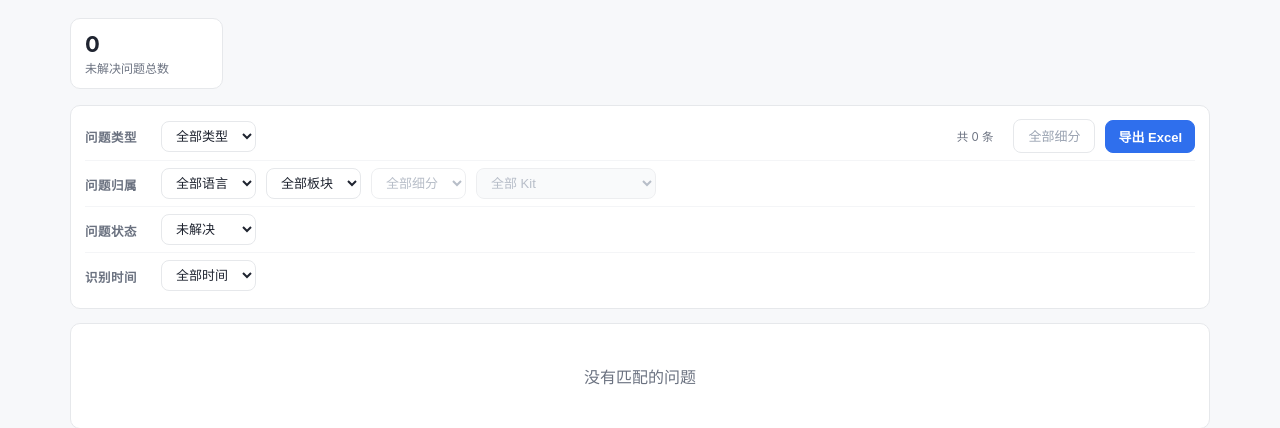
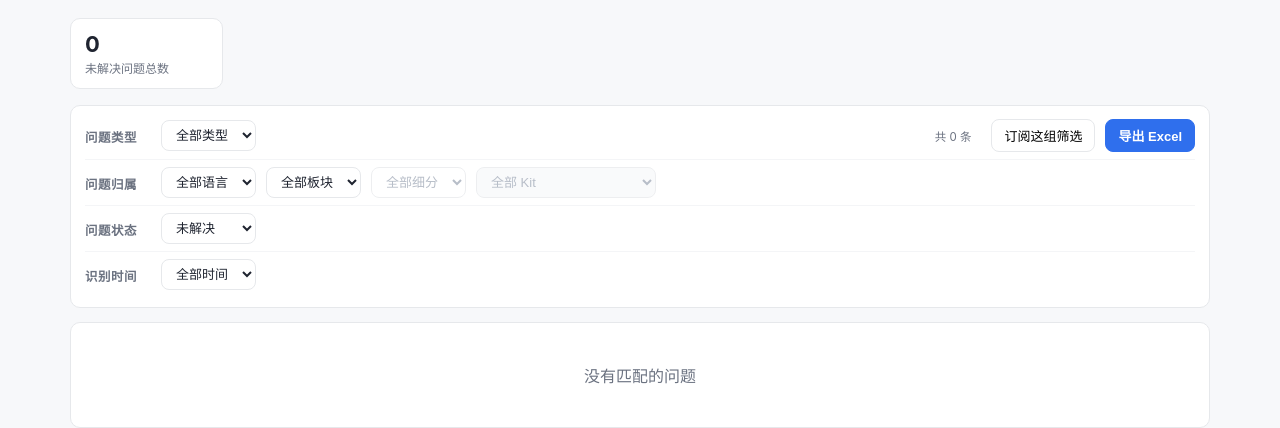
Before and after one commit to YouniQiao/docstor, a Flask app: page /issues in a window 1280 px wide. Shown: the part 54-482 px from the top of the page. Run offline with Flask 3, Linux system fonts and the light colour scheme; data comes from the database, SQL or seed files in the repository; data that the repository does not hold is empty.

Commit message:
fix(issues): 「订阅这组筛选」按钮 id 与细分下拉重名（f-sub），点击落到了下拉上

```diff
--- a/web/templates/issues.html
+++ b/web/templates/issues.html
@@ -109,7 +109,7 @@
       <span style="flex:1"></span>
       <span class="meta" id="count"></span>
       <span class="meta" id="last-sync" style="font-size:12px"></span>
-      <button id="f-sub" title="把这套筛选条件加到「个人中心 → 邮件订阅」">订阅这组筛选</button>
+      <button id="f-subscribe" title="把这套筛选条件加到「个人中心 → 邮件订阅」">订阅这组筛选</button>
       <button id="f-export" title="按当前筛选导出全部问题（不分页）">导出 Excel</button>
     </div>
     <div class="frow">
@@ -375,7 +375,7 @@ function subThisFilter(){
   p.delete('page'); p.delete('size');
   location.href = '/me/subscribe?' + p.toString();
 }
-document.getElementById('f-sub').addEventListener('click', subThisFilter);
+document.getElementById('f-subscribe').addEventListener('click', subThisFilter);
 
 function syncUrl(){
   const p = new URLSearchParams(query());
```
